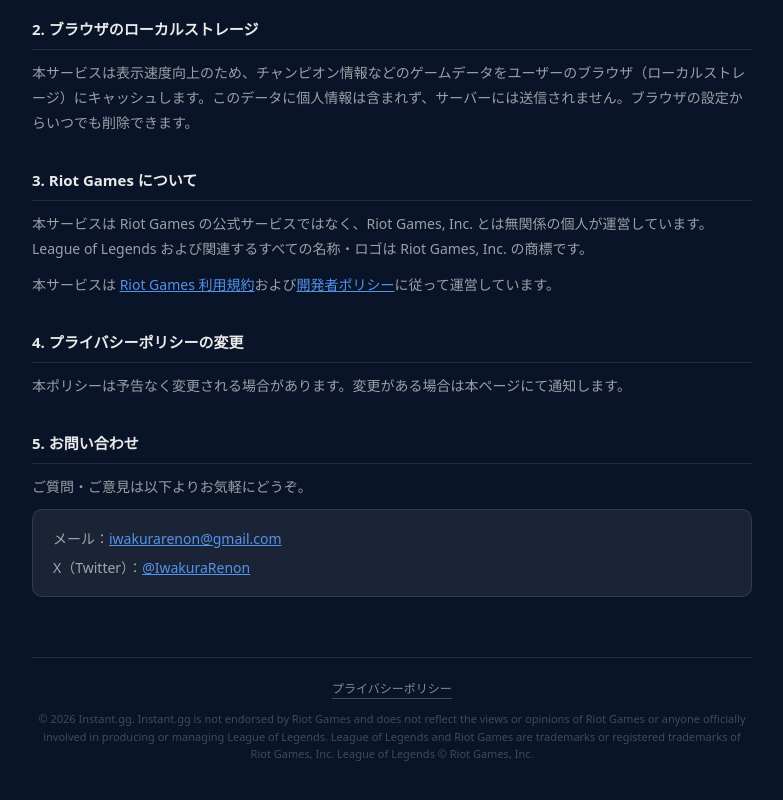
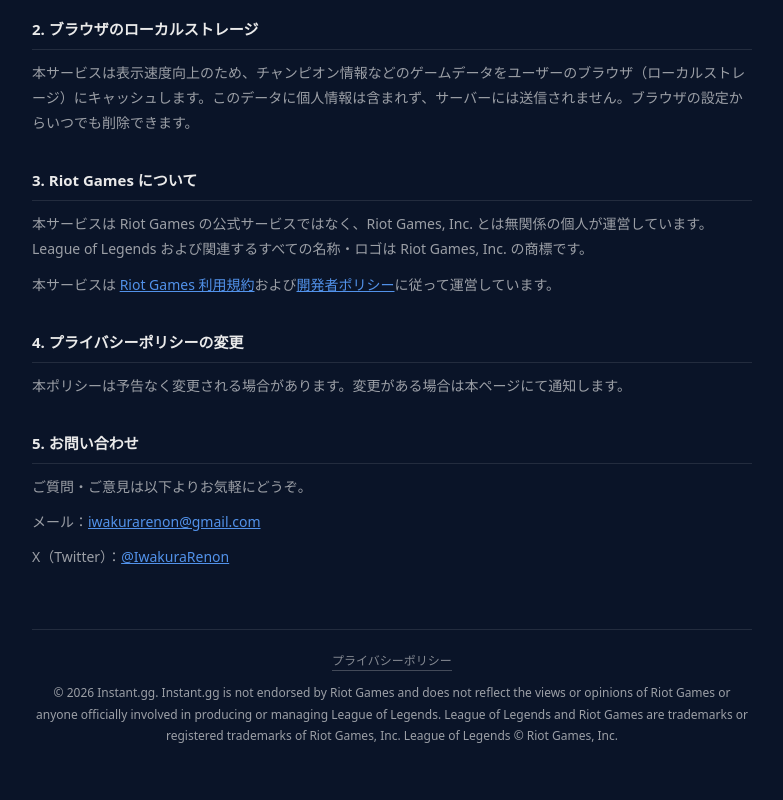
Before and after one commit to iwakura-gg/instant.gg, a website: page public/privacy.html in a window 1280 px wide. Shown: the part 336-1136 px from the top of the page, without its empty margins (248-1031 px from the left). Drawn offline with Linux system fonts and the light colour scheme.

Commit message:
Add files via upload

```diff
--- a/public/privacy.html
+++ b/public/privacy.html
@@ -40,7 +40,7 @@
     footer .footer-links { margin-bottom: 10px; }
     footer .footer-links a { font-size: 12px; color: rgba(234,234,234,.55); text-decoration: none; border-bottom: 1px solid rgba(234,234,234,.25); padding-bottom: 1px; }
     footer .footer-links a:hover { color: rgba(234,234,234,.85); }
-    footer .legal { font-size: 11px; color: rgba(234,234,234,.25); line-height: 1.6; }
+    footer .legal { font-size: 11px; color: rgba(234,234,234,.25); line-height: 1.6; text-align: left; }
   </style>
 </head>
 <body>
@@ -66,17 +66,19 @@
 
   <h2>5. お問い合わせ</h2>
   <p>ご質問・ご意見は以下よりお気軽にどうぞ。</p>
-  <div class="contact-box">
-    <p>メール：<a href="mailto:iwakurarenon@gmail.com">iwakurarenon@gmail.com</a></p>
-    <p>X（Twitter）：<a href="https://x.com/IwakuraRenon" target="_blank" rel="noopener">@IwakuraRenon</a></p>
-  </div>
+  <p>メール：<a href="mailto:iwakurarenon@gmail.com">iwakurarenon@gmail.com</a></p>
+  <p>X（Twitter）：<a href="https://x.com/IwakuraRenon" target="_blank" rel="noopener">@IwakuraRenon</a></p>
 
-  <footer>
-    <div class="footer-links">
-      <a href="/privacy.html">プライバシーポリシー</a>
-    </div>
-    <div class="legal">
-      © 2026 Instant.gg. Instant.gg is not endorsed by Riot Games and does not reflect the views or opinions of Riot Games or anyone officially involved in producing or managing League of Legends. League of Legends and Riot Games are trademarks or registered trademarks of Riot Games, Inc. League of Legends © Riot Games, Inc.
+  <footer class="footer">
+    <div class="footer-inner">
+      <div class="footer-links">
+        <a href="/privacy.html">プライバシーポリシー</a>
+      </div>
+      <div class="footer-legal">
+        © 2026 Instant.gg. Instant.gg is not endorsed by Riot Games and does not reflect the views or opinions of Riot
+        Games or anyone officially involved in producing or managing League of Legends. League of Legends and Riot Games
+        are trademarks or registered trademarks of Riot Games, Inc. League of Legends © Riot Games, Inc.
+      </div>
     </div>
   </footer>
 
```
